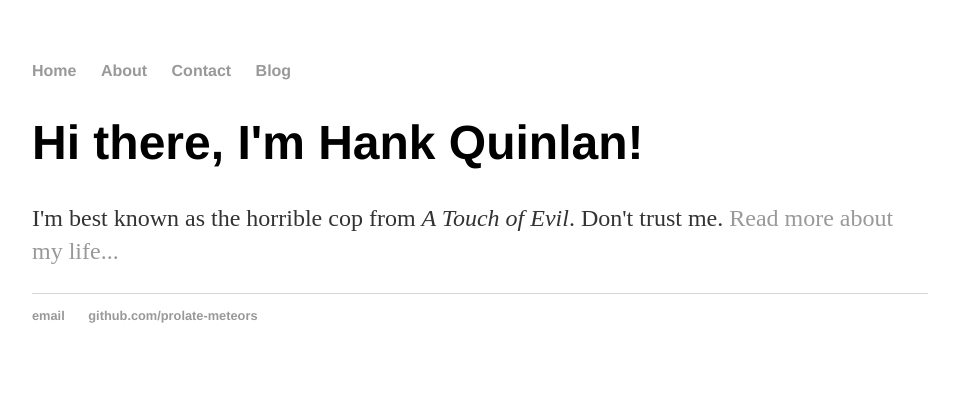
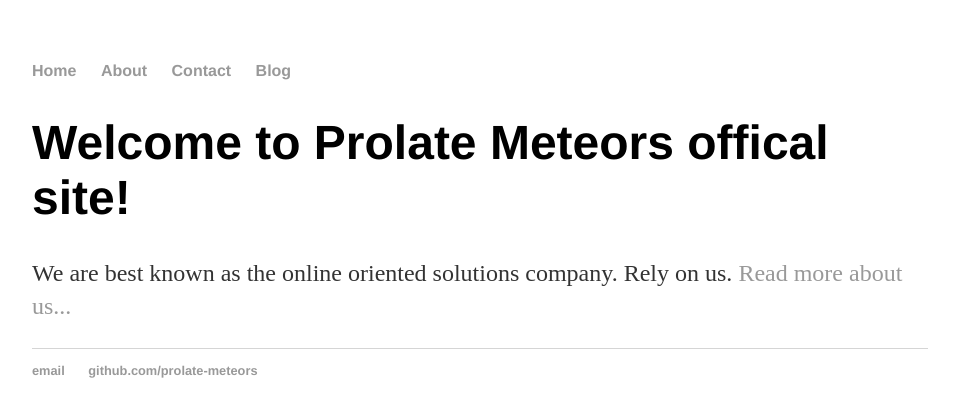
Before and after one commit to ProlateMeteors/prolate-meteors.github.io, a Jekyll site: the page built from index.html, in a window 1280 px wide. Shown: the top 417 px of the page, without its empty margins (160-1119 px from the left). Built offline with Jekyll 4.4.1, drawn with Linux system fonts in a browser that asks for light colours.

Commit message:
Update index.html

```diff
--- a/index.html
+++ b/index.html
@@ -1,9 +1,9 @@
 ---
 layout: default
-title: Hank Quinlan, Horrible Cop
+title: Prolate Meteors
 ---
 
 		<div class="blurb">
-			<h1>Hi there, I'm Hank Quinlan!</h1>
-			<p>I'm best known as the horrible cop from <em>A Touch of Evil</em>. Don't trust me. <a href="/about">Read more about my life...</a></p>
+			<h1>Welcome to Prolate Meteors offical site!</h1>
+			<p>We are best known as the online oriented solutions company. Rely on us. <a href="/about">Read more about us...</a></p>
 		</div>
```
